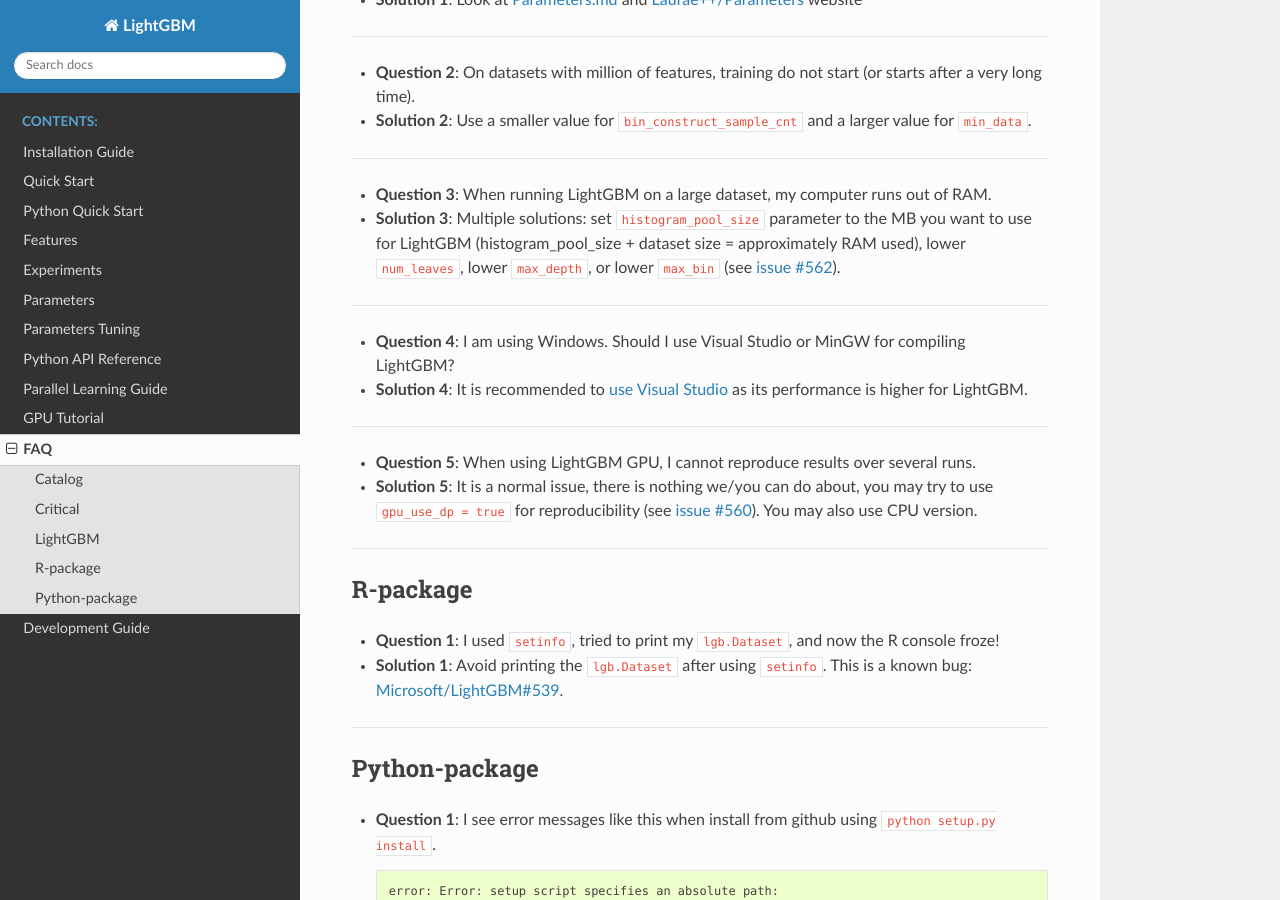
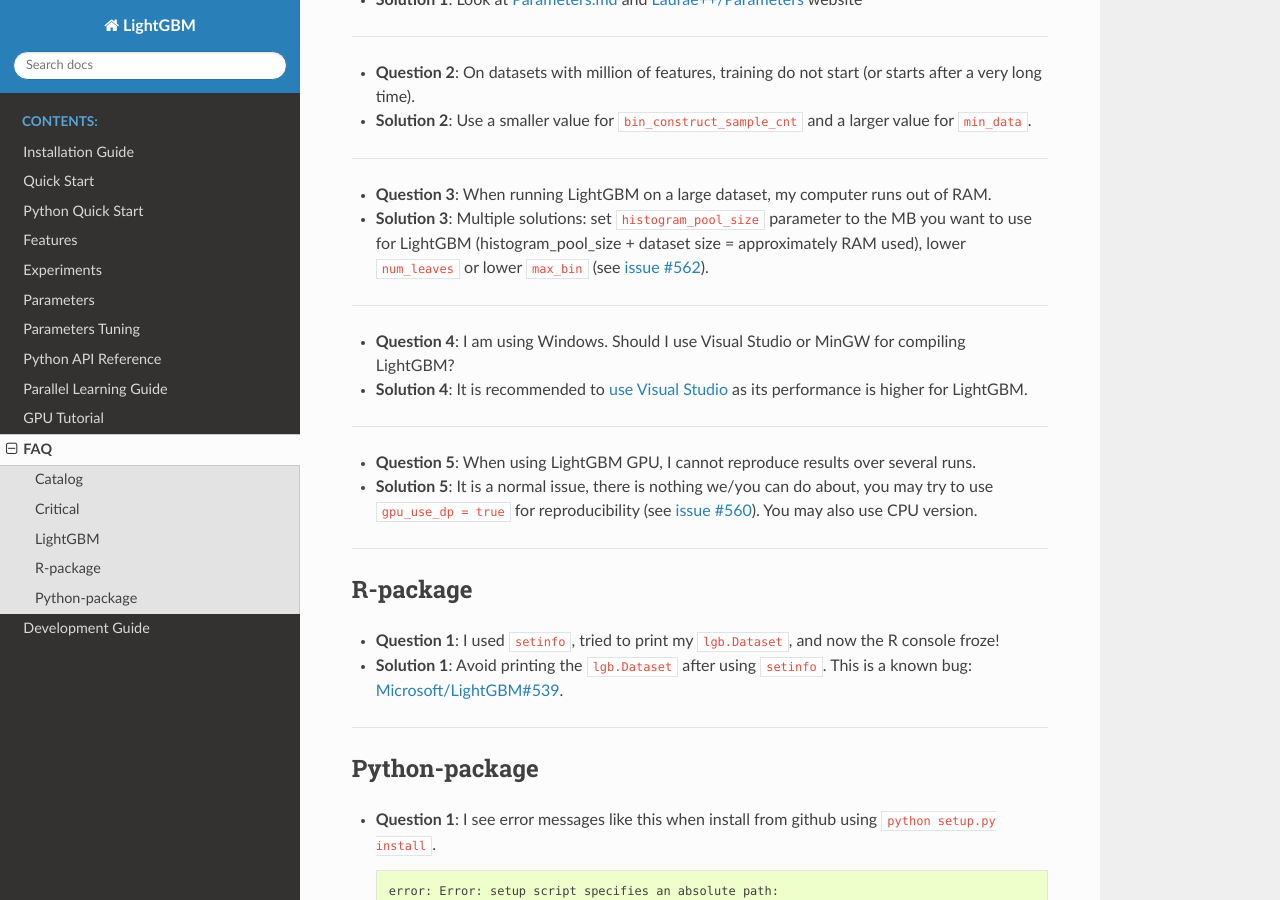
Before and after one commit to microsoft/LightGBM, a Sphinx documentation site: the page built from docs/FAQ.md, in a window 1280 px wide and 900 px high, scrolled down 1158 px. Built offline with Sphinx 7.4.7 and the Read the Docs theme 2.0.0, drawn with Linux system fonts in a browser that asks for light colours.

Commit message:
Update FAQ.md

```diff
--- a/docs/FAQ.md
+++ b/docs/FAQ.md
@@ -52,7 +52,7 @@
 
 - **Question 3**: When running LightGBM on a large dataset, my computer runs out of RAM.
 
-- **Solution 3**: Multiple solutions: set `histogram_pool_size` parameter to the MB you want to use for LightGBM (histogram_pool_size + dataset size = approximately RAM used), lower `num_leaves`, lower `max_depth`, or lower `max_bin` (see [issue #562](https://github.com/Microsoft/LightGBM/issues/562)).
+- **Solution 3**: Multiple solutions: set `histogram_pool_size` parameter to the MB you want to use for LightGBM (histogram_pool_size + dataset size = approximately RAM used), lower `num_leaves` or lower `max_bin` (see [issue #562](https://github.com/Microsoft/LightGBM/issues/562)).
 
 ---
 
```
